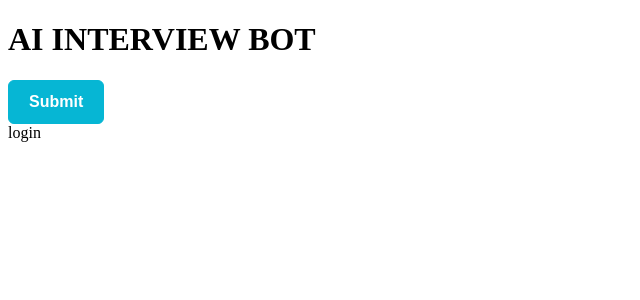
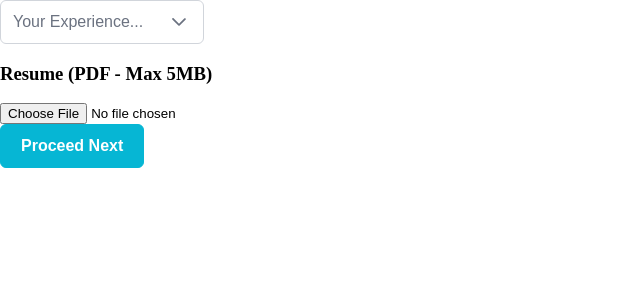
Before and after one commit to Inderjit-fullstack-dev/ai-interview-bot, a React (Create React App) app: page /job-experience in a window 1280 px wide. Shown: the top 300 px of the page, without its empty margins (0-640 px from the left). Built offline with nearby package versions, Linux system fonts and the light colour scheme; a web font is replaced by a local one.

Commit message:
generating questions using ai

```diff
--- a/package.json
+++ b/package.json
@@ -6,10 +6,16 @@
     "@testing-library/jest-dom": "^5.17.0",
     "@testing-library/react": "^13.4.0",
     "@testing-library/user-event": "^13.5.0",
+    "axios": "^1.6.2",
+    "openai": "^4.20.1",
+    "pdfjs-dist": "^4.0.269",
+    "primeicons": "^6.0.1",
     "primereact": "^10.2.1",
     "react": "^18.2.0",
     "react-dom": "^18.2.0",
+    "react-loader-spinner": "^5.4.5",
     "react-scripts": "5.0.1",
+    "react-transition-group": "^4.4.5",
     "web-vitals": "^2.1.4"
   },
   "scripts": {
--- a/src/App.js
+++ b/src/App.js
@@ -1,11 +1,9 @@
 import { Button } from "primereact/button";
-import { Login } from "./pages";
+import { Experience, Login } from "./pages";
 function App() {
   return (
     <div className="App">
-      <h1>AI INTERVIEW BOT</h1>
-      <Button label="Submit" />
-      <Login />
+      <Experience />
     </div>
   );
 }
--- a/src/index.css
+++ b/src/index.css
@@ -1 +1,8 @@
 @import url("primereact/resources/themes/lara-light-cyan/theme.css");
+
+html,
+body {
+  margin: 0px;
+  padding: 0px;
+  overflow-x: hidden;
+}
--- a/src/index.js
+++ b/src/index.js
@@ -1,7 +1,9 @@
 import React from "react";
 import ReactDOM from "react-dom/client";
+import * as pdfjs from "pdfjs-dist/build/pdf";
+import "pdfjs-dist/build/pdf.worker";
 import App from "./App";
 import "./index.css";
-
+pdfjs.GlobalWorkerOptions.workerSrc = "path/to/pdf.worker.js";
 const root = ReactDOM.createRoot(document.getElementById("root"));
 root.render(<App />);
--- a/src/pages/job-experience/experience.js
+++ b/src/pages/job-experience/experience.js
@@ -1,6 +1,166 @@
-import React from "react";
+import React, { useRef, useState } from "react";
+import { Dropdown } from "primereact/dropdown";
+import { Button } from "primereact/button";
+import { Toast } from "primereact/toast";
+import * as pdfjs from "pdfjs-dist";
+
 import "./experience.css";
+import getAIResult from "../../utils/gptUtility";
+import { TailSpin } from "react-loader-spinner";
+export default function Experience() {
+  const [experience, setExperience] = useState(null);
+  const [uploadedFile, setUploadedFile] = useState(null);
+  const [loader, setLoader] = useState(false);
+  let [pageText, setPageText] = useState("");
+  const toast = useRef(null);
+  const data = [
+    { name: "You are a newbie", code: "no experience" },
+    { name: "Under 5 Years", code: "less than 5 years of experience" },
+    { name: "Above 5 Years", code: " more than 5 years of experience" },
+  ];
 
-export default function Experience() {
-  return <div>experience</div>;
+  const handleFileChange = (event) => {
+    const selectedFile =
+      event.target.files && event.target.files.length > 0
+        ? event.target.files[0]
+        : null;
+
+    if (selectedFile && selectedFile.size <= 5 * 1024 * 1024) {
+      setUploadedFile(selectedFile);
+
+      const reader = new FileReader();
+
+      reader.onload = (e) => {
+        const pdfData = new Uint8Array(e.target.result);
+        loadAndParsePDF(pdfData);
+      };
+
+      reader.readAsArrayBuffer(selectedFile);
+    } else {
+      alert("File size exceeds the limit (5MB) or no file selected.");
+    }
+  };
+
+  const parseQuestions = (text) => {
+    const questions = text.split("\n");
+    const questionObj = questions.map((question, index) => {
+      return {
+        index: index,
+        question: question,
+        answer: "",
+      };
+    });
+
+    localStorage.setItem("questions", JSON.stringify(questionObj));
+  };
+
+  const handleProceedNext = async () => {
+    if (!experience) {
+      toast.current.show({
+        severity: "error",
+        summary: "Error",
+        detail: "You need to select experience!",
+        life: 2000,
+      });
+      return;
+    }
+
+    if (!pageText) {
+      toast.current.show({
+        severity: "error",
+        summary: "Error",
+        detail: "No Keyword found in your resume.",
+        life: 2000,
+      });
+      return;
+    }
+    try {
+      setLoader(true);
+      const prompt = `Generate 12 technical and coding-related only interview questions with no answer for a candidate having ${experience}, focusing on their expertise in ${pageText}.`;
+      const result = await getAIResult(prompt);
+      setLoader(false);
+
+      if (result) {
+        parseQuestions(result);
+      }
+    } catch (error) {
+      setLoader(false);
+      console.log("error gpt", error);
+    }
+  };
+
+  const loadAndParsePDF = async (pdfData) => {
+    try {
+      const pdf = await pdfjs.getDocument({ data: pdfData }).promise;
+      const numPages = pdf.numPages;
+      let pageText = "";
+      for (let pageNum = 1; pageNum <= numPages; pageNum++) {
+        const page = await pdf.getPage(pageNum);
+        const textContent = await page.getTextContent();
+        const text = textContent.items.map((item) => item.str).join(" ");
+
+        pageText += " " + text;
+        setPageText(pageText);
+      }
+    } catch (error) {
+      console.error("Error loading PDF:", error);
+    }
+  };
+
+  return (
+    <>
+      {loader && (
+        <TailSpin
+          height="80"
+          width="80"
+          color="#fff"
+          ariaLabel="tail-spin-loading"
+          radius="1"
+          wrapperStyle={{
+            backgroundColor: "rgba(0, 0, 0, .8)",
+            height: "100vh",
+            position: "absolute",
+            width: "100vw",
+            display: "flex",
+            alignItems: "center",
+            justifyContent: "center",
+            margin: 0,
+            padding: 0,
+            zIndex: 100,
+          }}
+          wrapperClass=""
+          visible={true}
+        />
+      )}
+      <Toast ref={toast} />
+      <Dropdown
+        value={experience}
+        onChange={(e) => setExperience(e.value)}
+        options={data}
+        optionLabel="name"
+        placeholder="Your Experience..."
+        className="w-full md:w-14rem"
+      />
+      <div>
+        <h3>Resume (PDF - Max 5MB)</h3>
+        <input
+          type="file"
+          accept="application/pdf"
+          onChange={handleFileChange}
+        />
+        {uploadedFile && (
+          <div>
+            <h3>Uploaded File</h3>
+            <p>{uploadedFile.name}</p>
+          </div>
+        )}
+      </div>
+
+      <Button
+        // disabled={!uploadedFile}
+        label="Proceed Next"
+        onClick={handleProceedNext}
+      />
+    </>
+  );
 }
--- /dev/null
+++ b/src/utils/gptUtility.js
@@ -0,0 +1,25 @@
+import axios from "axios";
+
+const getAIResult = async (prompt) => {
+  try {
+    const response = await axios.post(
+      "https://generativelanguage.googleapis.com/v1beta3/models/text-bison-001:generateText?key=AIzaSyDSOamwYUa8IJ_28qt3gouLBpTzXR7_w0M",
+      {
+        prompt: {
+          text: prompt,
+        },
+      },
+      {
+        headers: {
+          "Content-Type": "application/json",
+        },
+      }
+    );
+
+    return response.data?.candidates[0].output;
+  } catch (error) {
+    console.error("Error making Axios request:", error);
+  }
+};
+
+export default getAIResult;
```
Also changed, not shown: 1 other file (tests, documents, lock files or other folders).
